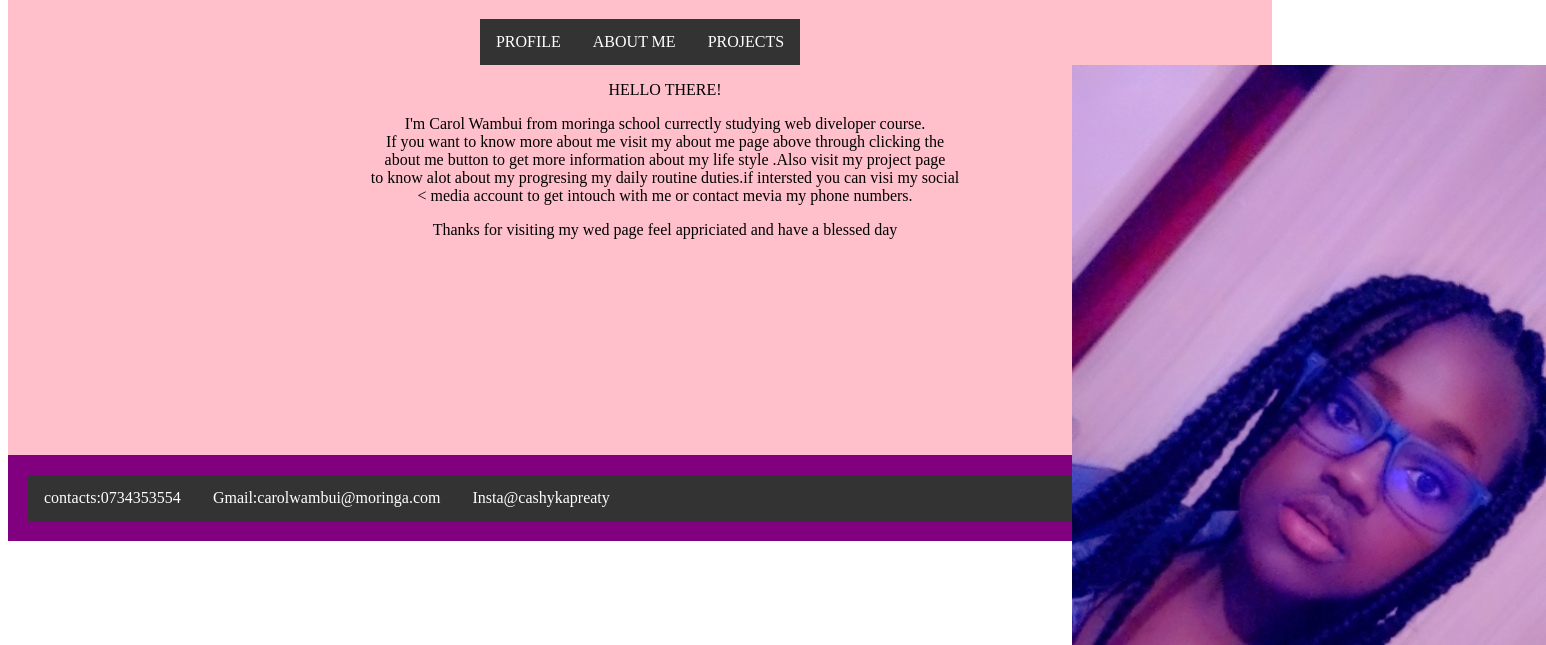
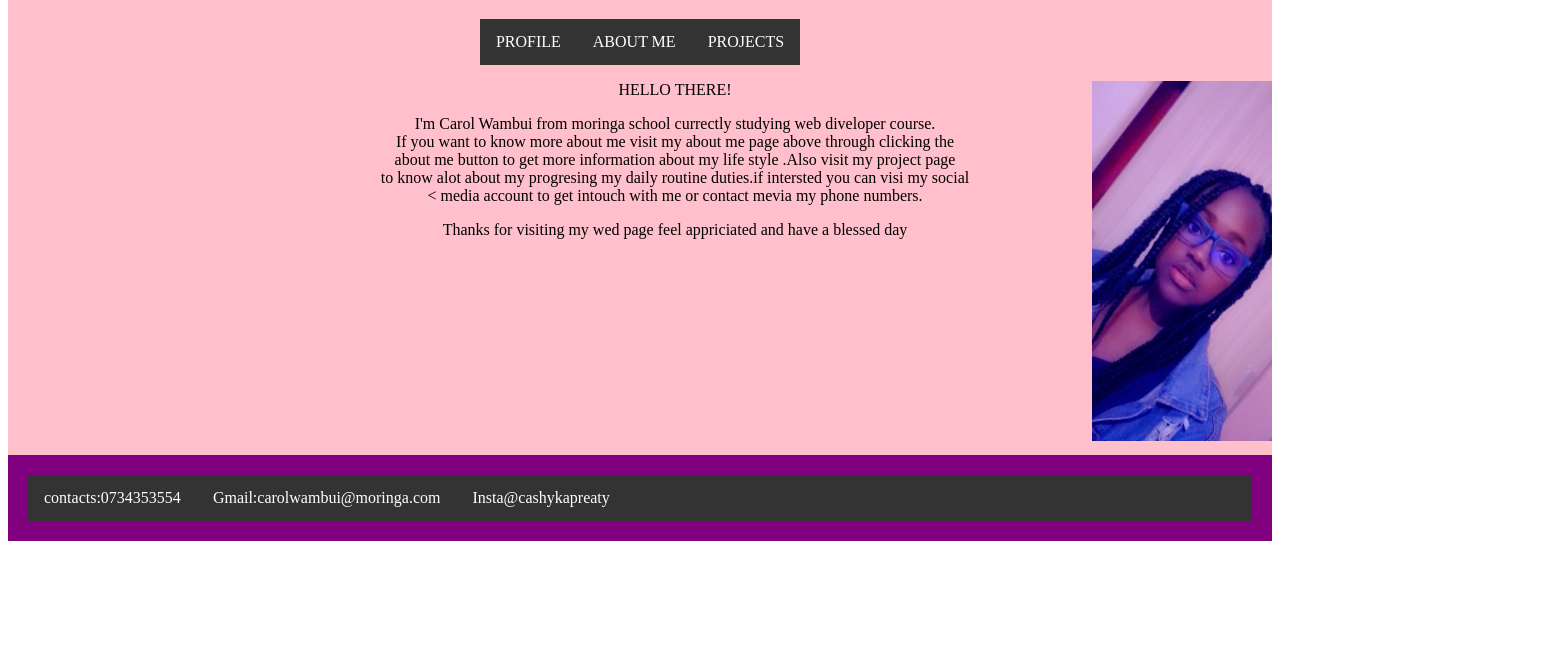
Before and after one commit to carol-wambui/MY-PORTFOLIO, a plain HTML site: page index.html in a window 1280 px wide. Shown: the part 111-756 px from the top of the page, 1546 px wide, since content can reach past the window. Drawn offline with Linux system fonts and the light colour scheme.

Commit message:
styled text

```diff
--- a/css/aboutme.css
+++ b/css/aboutme.css
@@ -15,6 +15,7 @@ li {
     background-size: cover;
     text-align: center;
     color:purple;
+    font-size: 25px;
 }
 li a {
     display: block;
--- a/css/styles.css
+++ b/css/styles.css
@@ -51,11 +51,11 @@ footer{
     padding: 20px;
     justify-content: space-evenly;
 }
-.img{
+.img img{
     float: right;
     padding-right: px;
-    width:200px;
-    height:300px;
+    width:180px;
+    height:360px;
 }
 .hello{
     text-align: center;
--- a/index.html
+++ b/index.html
@@ -21,6 +21,7 @@
             </ul>
         </nav>
        </div>
+       <div class="there">
        <div class="img">
        <img src="images/Snapchat-2136136186.jpg">
        </div>
@@ -28,6 +29,7 @@
         <p>HELLO THERE!</p>
         <P>I'm Carol Wambui from moringa school currectly studying web diveloper course.<br>If you want to  know more about me visit my about me page above through clicking the<br> about me button to get more information about my life style .Also visit my project  page <br>to know alot about my progresing my daily routine duties.if intersted you can visi my social<br>< media account to get intouch with me  or contact mevia my phone numbers.</P>
         <p>Thanks for visiting my wed page feel appriciated and have a blessed day</p>
+        </div>
         </div>
     </div>
     <footer>
```
